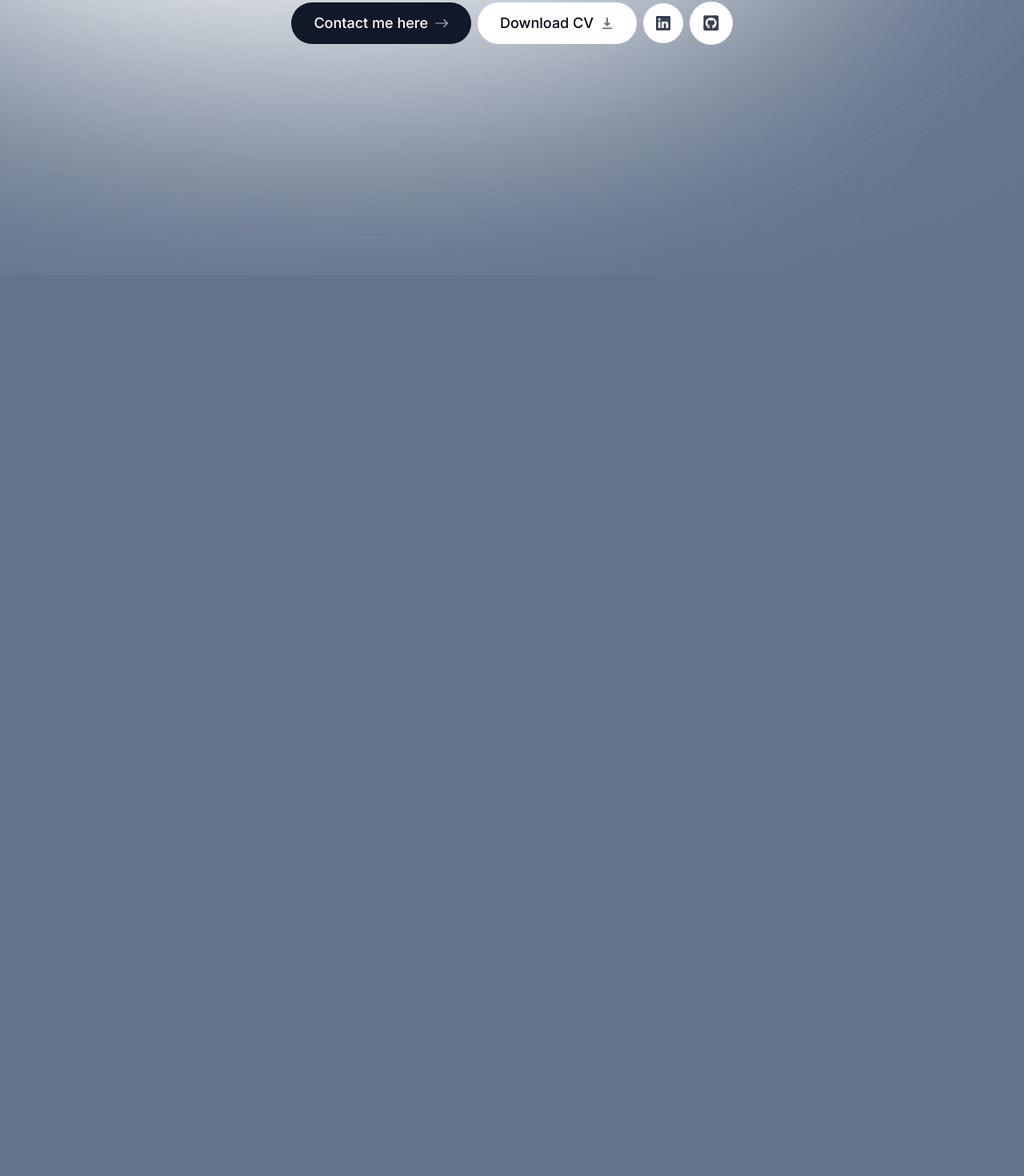
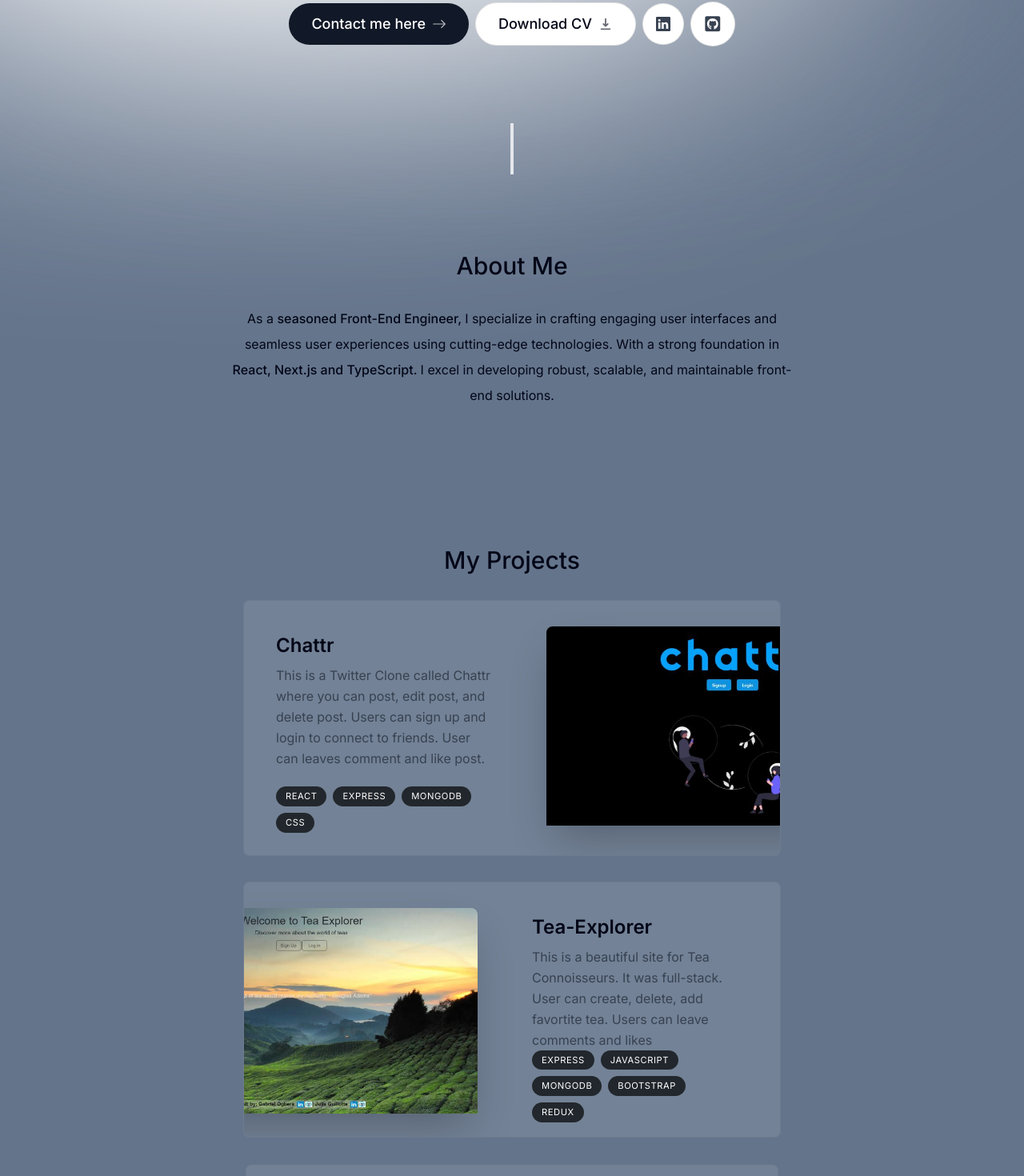
Before and after one commit to Ogbera-Gabriel/portfolio-gabriel, a Next.js app: page / in a window 1280 px wide. Shown: the part 456-1926 px from the top of the page at 80% size. Before the commit the page ends 800 px from the top, so only its background shows below. Built offline with nearby package versions, Linux system fonts and the light colour scheme.

Commit message:
added projects ui

```diff
--- a/app/globals.css
+++ b/app/globals.css
@@ -1,3 +1,7 @@
 @tailwind base;
 @tailwind components;
 @tailwind utilities;
+
+.borderBlack {
+    @apply border border-black/10;
+  }
--- a/app/layout.tsx
+++ b/app/layout.tsx
@@ -2,6 +2,7 @@ import type { Metadata } from "next";
 import { Inter } from "next/font/google";
 import "./globals.css";
 import Header from "@/components/header";
+import Footer from "@/components/footer";
 
 const inter = Inter({ subsets: ["latin"] });
 
@@ -22,6 +23,7 @@ export default function RootLayout({
         <div className="bg-white absolute -z-10 top-[-1rem] left-[-35rem] h-[31.25rem] w-[50rem] rounded-full blur-[10rem] sm:w-[68.75rem] md:left-[-33rem] lg:left-[-28rem] xl:left-[-15rem] 2xl:left-[-5rem]"></div>
         <Header />
         {children}
+        <Footer />
         </body>
     </html>
   );
--- a/app/page.tsx
+++ b/app/page.tsx
@@ -1,9 +1,15 @@
+import About from "@/components/about";
 import Intro from "@/components/intro";
+import Projects from "@/components/projects";
+import SectionDivider from "@/components/section-divider";
 
 export default function Home() {
   return (
     <main className="flex flex-col items-center px-4">
       <Intro />
+      <SectionDivider />
+      <About />
+      <Projects />
     </main>
   );
 }
--- /dev/null
+++ b/components/about.tsx
@@ -0,0 +1,26 @@
+"use client";
+
+import React from "react";
+import SectionHeading from "./section-heading";
+import { motion } from "framer-motion";
+
+export default function About() {
+  return (
+    <motion.section
+      className="mb-28 max-w-[45rem] text-center leading-8 sm:mb-40"
+      initial={{ opacity: 0, y: 100 }}
+      animate={{ opacity: 1, y: 0 }}
+      transition={{ delay: 0.175 }}
+    >
+      <SectionHeading>About me</SectionHeading>
+      <p className="mb-3">
+        As a <span className="font-medium"> seasoned Front-End Engineer, </span>{" "}
+        I specialize in crafting engaging user interfaces and seamless user
+        experiences using cutting-edge technologies. With a strong foundation in{" "}
+        <span className="font-medium"> React, Next.js and TypeScript. </span> I
+        excel in developing robust, scalable, and maintainable front-end
+        solutions.
+      </p>
+    </motion.section>
+  );
+}
--- /dev/null
+++ b/components/footer.tsx
@@ -0,0 +1,16 @@
+import React from 'react'
+
+export default function Footer() {
+  return (
+    <footer className='mb-10 px-4 text-center text-white-500'>
+        <small className='mb-2 block text-xs'>
+           &copy; 2024 Gabriel. All right reserved.
+        </small>
+        <p>
+        <span className="font-semibold">About this website:</span> built with
+        React & Next.js (App Router & Server Actions), TypeScript, Tailwind CSS,
+        Framer Motion, React Email & Resend, Vercel hosting.
+        </p>
+    </footer>
+  )
+}
--- a/components/intro.tsx
+++ b/components/intro.tsx
@@ -47,7 +47,7 @@ export default function Intro() {
           </motion.span>
         </div>
       </div>
-      <motion.p
+      <motion.h1
         className="mb-10 mt-4 px-4 text-2xl font-medium !leading-[1.5] sm:text-4xl"
         initial={{ opacity: 0, y: 100 }}
         animate={{ opacity: 1, y: 0 }}
@@ -56,7 +56,7 @@ export default function Intro() {
         <span className="font-bold">front-end developer.</span> I enjoy building{" "}
         <span className="italic">sites & apps</span>. My focus is{" "}
         <span className="underline">React (Next.js)</span>.
-      </motion.p>
+      </motion.h1>
 
       <motion.div
         className="flex flex-col sm:flex-row items-center justify-center gap-2 px-4 text-lg font-medium"
--- /dev/null
+++ b/components/projects.tsx
@@ -0,0 +1,80 @@
+"use client";
+
+import React, { useRef } from "react";
+import SectionHeading from "./section-heading";
+import { projectsData } from "@/lib/data";
+import Image from "next/image";
+import { motion, useScroll, useTransform } from "framer-motion";
+
+export default function Projects() {
+  return (
+    <section>
+      <SectionHeading>My Projects</SectionHeading>
+      <div>
+        {projectsData.map((project, index) => (
+          <React.Fragment key={index}>
+            <Project {...project} />
+          </React.Fragment>
+        ))}
+      </div>
+    </section>
+  );
+}
+
+type ProjectProps = (typeof projectsData)[number];
+
+function Project({ title, description, tags, imageUrl }: ProjectProps) {
+    const ref = useRef<HTMLDivElement>(null);
+    const { scrollYProgress } = useScroll({
+    target: ref,
+    offset: ['0 1', '1.33 1']
+   })
+   const scaleProgess = useTransform(scrollYProgress, [0,1], [0.8, 1])
+   const opacityProgess = useTransform(scrollYProgress, [0,1], [0.6, 1])
+
+  return (
+    <motion.div
+      ref={ref}
+      style={{
+        scale: scaleProgess,
+        opacity: opacityProgess,
+      }}
+      className="group mb-3 sm:mb-8 last:mb-0"
+    >
+      <section className="bg-white/10 max-w-[42rem] border border-black/5 rounded-lg overflow-hidden sm:pr-8 relative sm:h-[20rem] hover:bg-white/20 transition sm:group-even:pl-8">
+        <div className="pt-4 pb-7 px-5 sm:pl-10 sm:pr-2 sm:pt-10 sm:max-w-[50%] flex flex-col h-full sm:group-even:ml-[18rem]">
+          <h3 className="text-2xl font-semibold">{title}</h3>
+          <p className="mt-2 leading-relaxed text-gray-700">{description}</p>
+          <ul className="flex flex-wrap mt-4 gap-2 sm:mt-auto">
+            {tags.map((tag, index) => (
+              <li
+                className="bg-black/[0.7] px-3 py-1 text-[0.7rem] uppercase tracking-wider text-white rounded-full"
+                key={index}
+              >
+                {tag}
+              </li>
+            ))}
+          </ul>
+        </div>
+
+        <Image
+          src={imageUrl}
+          alt="Project I worked on"
+          quality={95}
+          className="absolute hidden sm:block top-8 -right-40 w-[28.25rem] rounded-t-lg shadow-2xl
+      transition
+      group-hover:scale-[1.04]
+      group-hover:-translate-x-3
+      group-hover:translate-y-3
+      group-hover:-rotate-2
+
+      group-even:group-hover:translate-x-3
+      group-even:group-hover:translate-y-3
+      group-even:group-hover:rotate-2
+
+      group-even:right-[initial] group-even:-left-40"
+        />
+      </section>
+    </motion.div>
+  );
+}
--- /dev/null
+++ b/components/section-divider.tsx
@@ -0,0 +1,15 @@
+'use client'
+
+import React from 'react'
+import { motion } from 'framer-motion'
+
+export default function SectionDivider() {
+  return (
+    <motion.div
+    className='bg-gray-200 my-24 h-16 w-1 rouneded-full hidden sm:block'
+    initial={{ opacity: 0, y: 100}}
+    animate={{ opacity: 1, y: 0 }}
+    transition={{ delay: 0.125}}
+    ></motion.div>
+  )
+}
--- /dev/null
+++ b/components/section-heading.tsx
@@ -0,0 +1,7 @@
+import React from 'react'
+
+export default function SectionHeading({children}:{children: React.ReactNode}) {
+  return (
+    <h2 className="text-3xl font-medium capitalize mb-8 text-center">{children}</h2>
+  )
+}
--- a/lib/data.ts
+++ b/lib/data.ts
@@ -56,14 +56,14 @@ export const projectsData = [
   {
     title: "Chattr",
     description:
-      "This is a Twitter Clone called Chattr where you can post, edit post, and delete post. Users can sign up and login to connect to friends. Usercan leaves comment and like post. The site is responsive on mobile devices as well.",
+      "This is a Twitter Clone called Chattr where you can post, edit post, and delete post. Users can sign up and login to connect to friends. User can leaves comment and like post.",
     tags: ["React", "Express", "MongoDB", "CSS"],
     imageUrl: corpcommentImg,
   },
   {
     title: "Tea-Explorer",
     description:
-      "Job board for remote developer jobs. I was the front-end developer. It has features like filtering, sorting and pagination.",
+      "This is a beautiful site for Tea Connoisseurs. It was full-stack. User can create, delete, add favortite tea. Users can leave comments and likes",
     tags: ["Express", "JavaScript", "MongoDB", "Bootstrap", "Redux"],
     imageUrl: rmtdevImg,
   },
```
